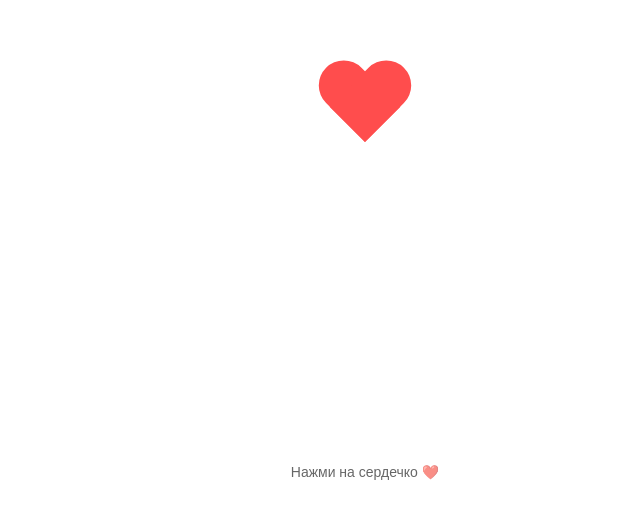
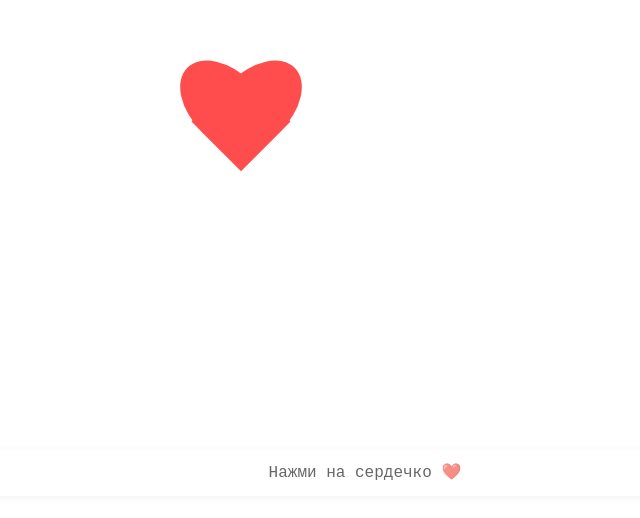
Before and after one commit to iweiid/index, a plain HTML site: page index.html in a window 1280 px wide. Shown: the part 292-810 px from the top of the page, without its empty margins (275-915 px from the left). Drawn offline with Linux system fonts and the light colour scheme.

Commit message:
index.html

```diff
--- a/index.html
+++ b/index.html
@@ -2,6 +2,7 @@
 <html>
 <head>
     <title>Я ЛЮБЛЮ ТЕБЯ ❤️</title>
+    <meta name="viewport" content="width=device-width, initial-scale=1.0, user-scalable=yes">
     <style>
         body {
             margin: 0;
@@ -11,6 +12,13 @@
             align-items: center;
             font-family: sans-serif;
             transition: background-color 0.3s;
+            padding: 16px;
+        }
+
+        .container {
+            width: 100%;
+            max-width: 400px;
+            margin: 0 auto;
         }
 
         .heart-btn {
@@ -21,24 +29,25 @@
         }
 
         .heart {
-            width: 100px;
-            height: 90px;
+            width: clamp(80px, 25vw, 140px);
+            height: clamp(70px, 22vw, 126px);
             position: relative;
+            margin: 0 auto;
         }
 
         .heart::before,
         .heart::after {
             content: "";
             position: absolute;
-            width: 50px;
-            height: 80px;
+            width: 50%;
+            height: 88%;
             background-color: #ff4d4d;
-            border-radius: 50px 50px 0 0;
+            border-radius: 50% 50% 0 0;
             transition: background-color 0.2s;
         }
 
         .heart::before {
-            left: 50px;
+            left: 50%;
             transform: rotate(-45deg);
             transform-origin: 0 100%;
         }
@@ -49,10 +58,6 @@
             transform-origin: 100% 100%;
         }
 
-        .heart-btn:hover .heart {
-            transform: scale(1.1);
-        }
-
         .heart-btn:active .heart {
             transform: scale(0.95);
         }
@@ -60,19 +65,45 @@
         .info {
             position: fixed;
             bottom: 20px;
-            left: 0;
-            right: 0;
+            left: 16px;
+            right: 16px;
             text-align: center;
-            font-size: 14px;
+            font-size: clamp(12px, 4vw, 16px);
             color: rgba(0, 0, 0, 0.6);
-            background: rgba(255,255,255,0.7);
-            padding: 8px;
-            font-family: sans-serif;
+            background: rgba(255, 255, 255, 0.85);
+            backdrop-filter: blur(4px);
+            padding: 12px 16px;
+            border-radius: 30px;
+            font-family: monospace;
+            box-shadow: 0 2px 10px rgba(0, 0, 0, 0.05);
+            line-height: 1.4;
+        }
+
+        max-width: 480px {
+            .info {
+                bottom: 12px;
+                left: 12px;
+                right: 12px;
+                padding: 8px 12px;
+                font-size: 11px;
+            }
+        }
+
+        hover: hover {
+            .heart-btn:hover .heart {
+                transform: scale(1.1);
+            }
+        }
+
+        @supports (padding: max(0px)) {
+            .info {
+                bottom: max(12px, env(safe-area-inset-bottom));
+            }
         }
     </style>
 </head>
 <body>
-    <div style="text-align: center;">
+    <div class="container">
         <button class="heart-btn" id="colorButton">
             <div class="heart"></div>
         </button>
@@ -86,7 +117,6 @@
         let infoDiv = document.getElementById('colorInfo');
 
         let usedColors = [];
-
         let clickCount = 0;
 
         function rgbToString(r, g, b) {
@@ -115,7 +145,9 @@
             }
 
             let r = Math.floor(Math.random() * 256);
-            let g = Math.floor(Math.random() * 256);
+
+
+let g = Math.floor(Math.random() * 256);
             let b = Math.floor(Math.random() * 256);
             return 'rgb(' + r + ', ' + g + ', ' + b + ')';
         }
@@ -126,7 +158,6 @@
 
             clickCount++;
 
-
             if (clickCount === 50) {
                 infoDiv.innerHTML = "🎉 Ты реально нажала 50 раз? и не надейся, цвет не повторится 💗 🎉";
             } else {
@@ -136,7 +167,6 @@
             let r = parseInt(newColor.split(',')[0].split('(')[1]);
             let g = parseInt(newColor.split(',')[1]);
             let b = parseInt(newColor.split(',')[2].split(')')[0]);
-
             let brightness = (r * 0.299 + g * 0.587 + b * 0.114);
             let heartColor = brightness > 128 ? '#ff4d4d' : '#ff9999';
 
```
